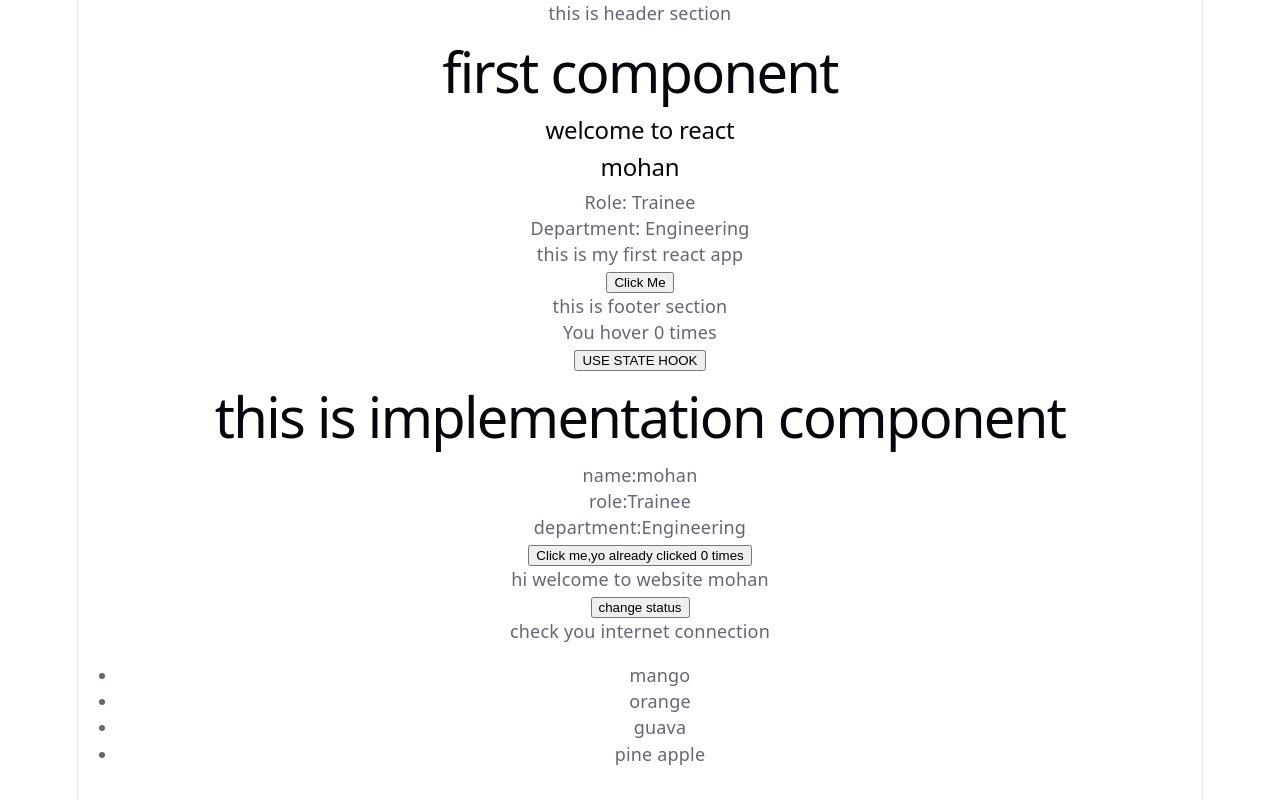
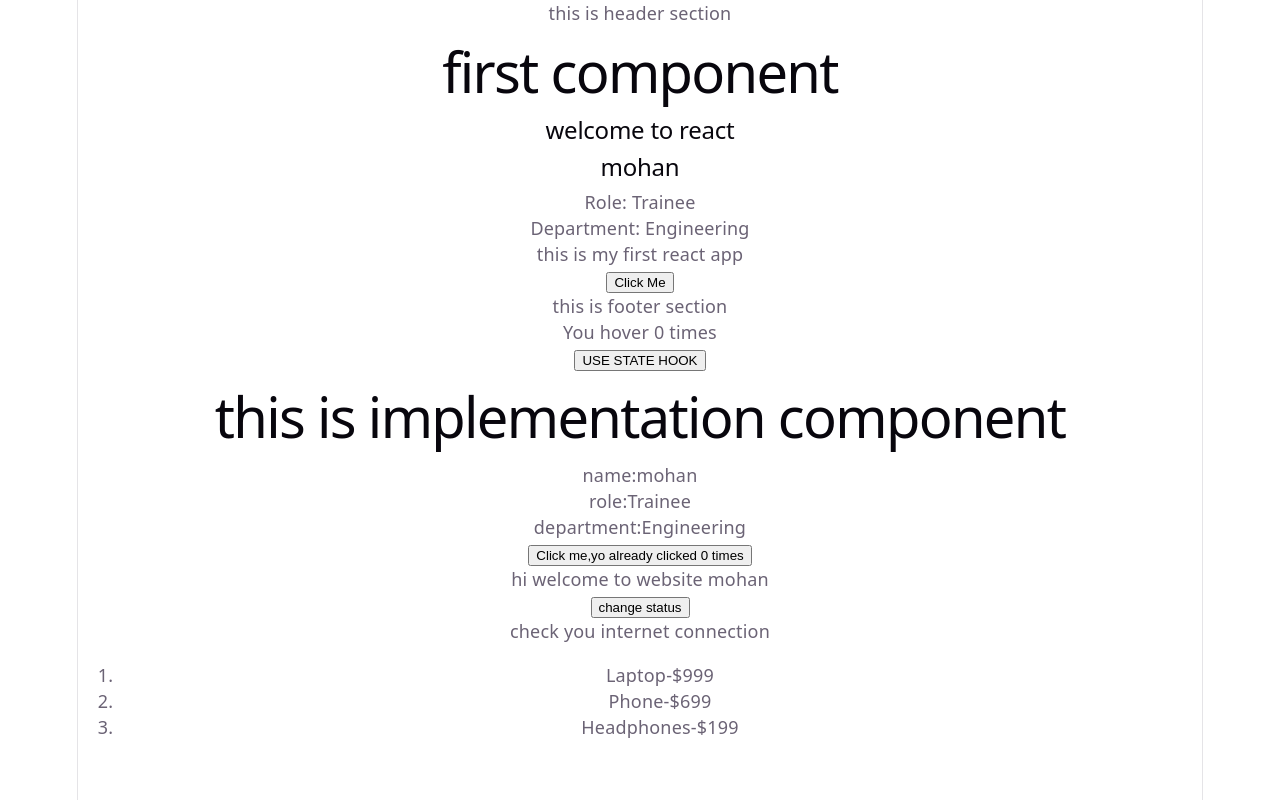
Before and after one commit to mohanpennabadi/React-learnings, a React (Vite) app in the folder my-first-app/: page / in a window 1280 px wide. Built offline with nearby package versions, Linux system fonts and the light colour scheme.

Commit message:
list rendering

```diff
--- a/my-first-app/src/App.jsx
+++ b/my-first-app/src/App.jsx
@@ -11,7 +11,6 @@ import Conditional from './Conditional.jsx'
 import List from './Listrendering.jsx';
 function App() {
   const [count, setCount] = useState(0)
-  const fruits=["mango","orange","guava","pine apple"]
   return (
     <>
     <Header/>
@@ -24,7 +23,7 @@ function App() {
     <Counter/>
     <Implementation name="mohan" role="Trainee" department="Engineering" />
     <Conditional username="mohan" connection={false} />
-    <List items={fruits}/>
+    <List/>
     </>
   )
 }
--- a/my-first-app/src/Listrendering.jsx
+++ b/my-first-app/src/Listrendering.jsx
@@ -1,12 +1,20 @@
-function List({items}){
+function List(){
+  const products = [
+  { id: 'p1', name: 'Laptop', price: '$999' },
+  { id: 'p2', name: 'Phone', price: '$699' },
+  { id: 'p3', name: 'Headphones', price: '$199' }
+];
     return(
-        <>
-    <ul>
-      {items.map((fruit,index)=>{
-       return <li key={index}>{fruit}</li>
-      }
-      )}
-    </ul>
+    <>
+    <ol>
+    {
+      products.map((product)=>{
+       return <li key={product["id"]}>
+          {product["name"]}-{product["price"]}</li>
+
+})
+    }
+     </ol>
         </>
     )
 }
```
